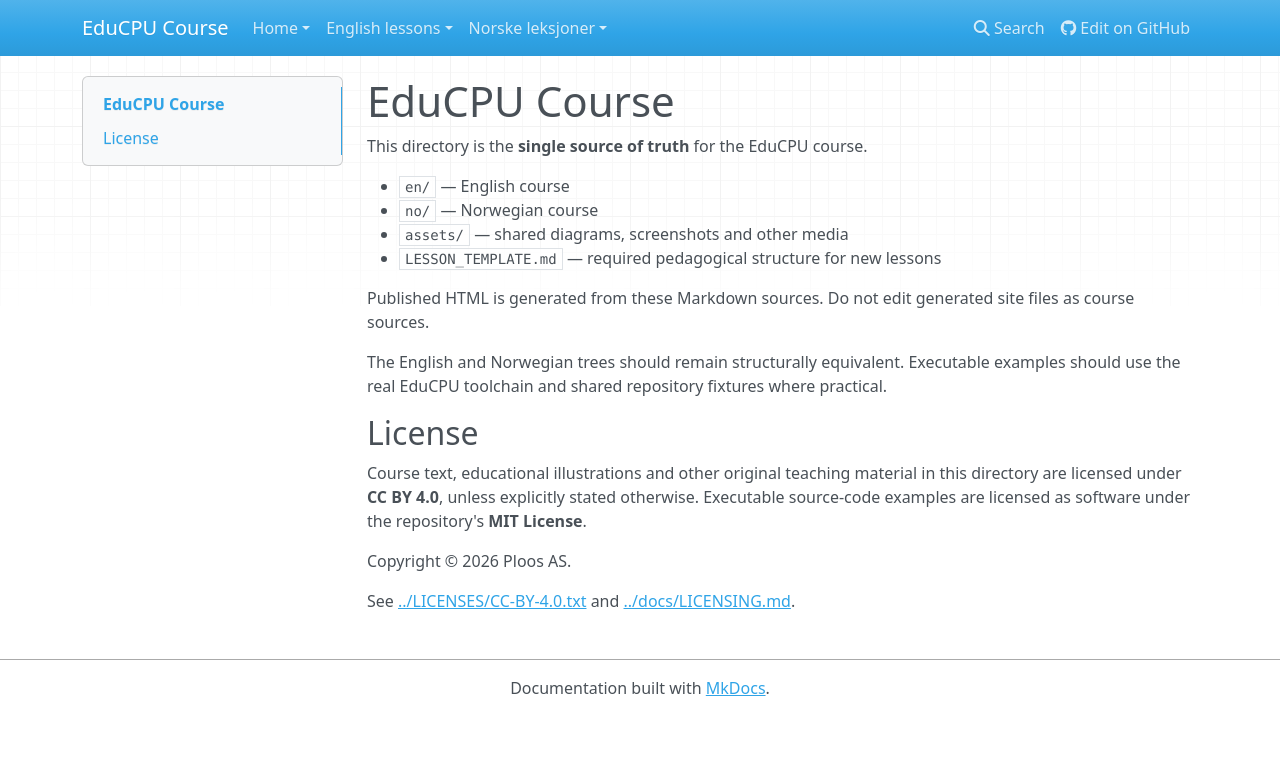
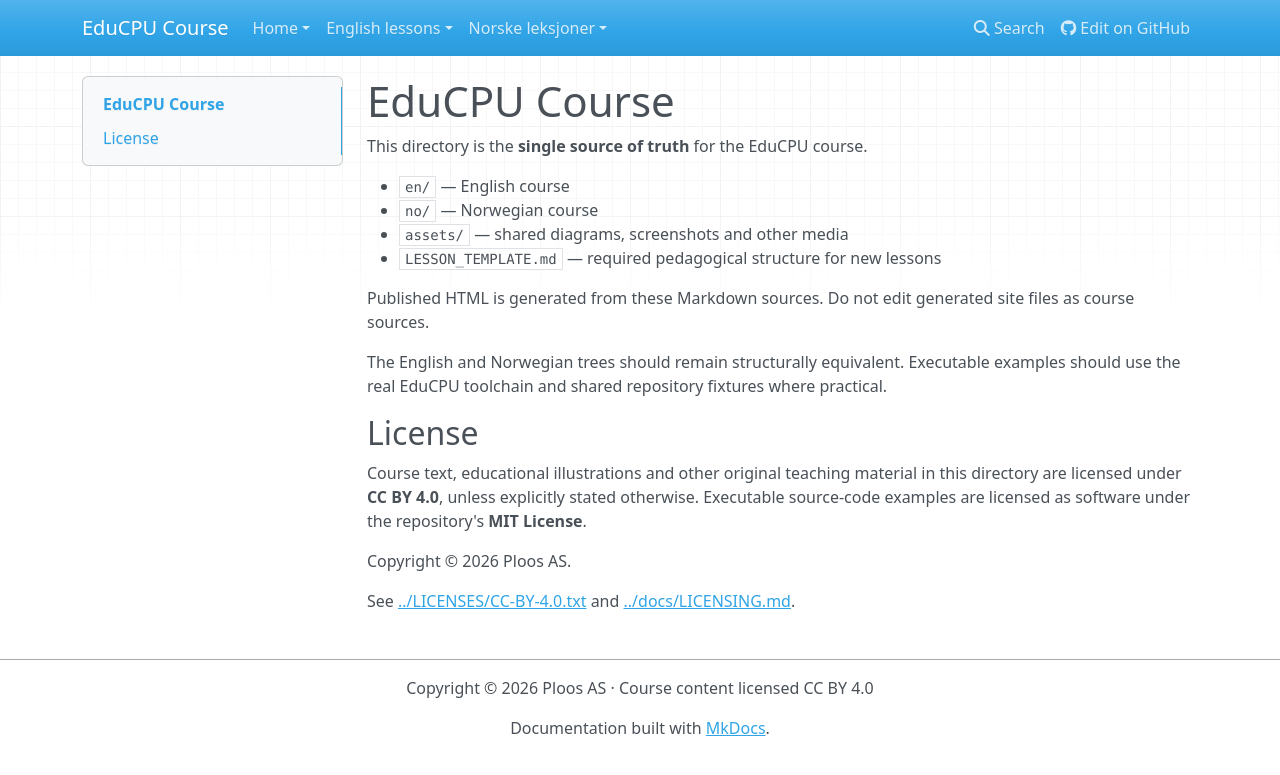
Before and after one commit to Ploos-AS/EduCPU, an MkDocs documentation site: the page built from course/README.md, in a window 1280 px wide. Shown: the top 775 px of the page. Built offline with MkDocs 1.6.1, drawn with Linux system fonts in a browser that asks for light colours; nearby versions of some CDN libraries.

Commit message:
Clarify course CC BY 4.0 licensing and copyright

```diff
--- a/mkdocs.yml
+++ b/mkdocs.yml
@@ -19,3 +19,5 @@ markdown_extensions:
   - fenced_code
   - tables
   - toc
+
+copyright: "Copyright © 2026 Ploos AS · Course content licensed CC BY 4.0"
```
